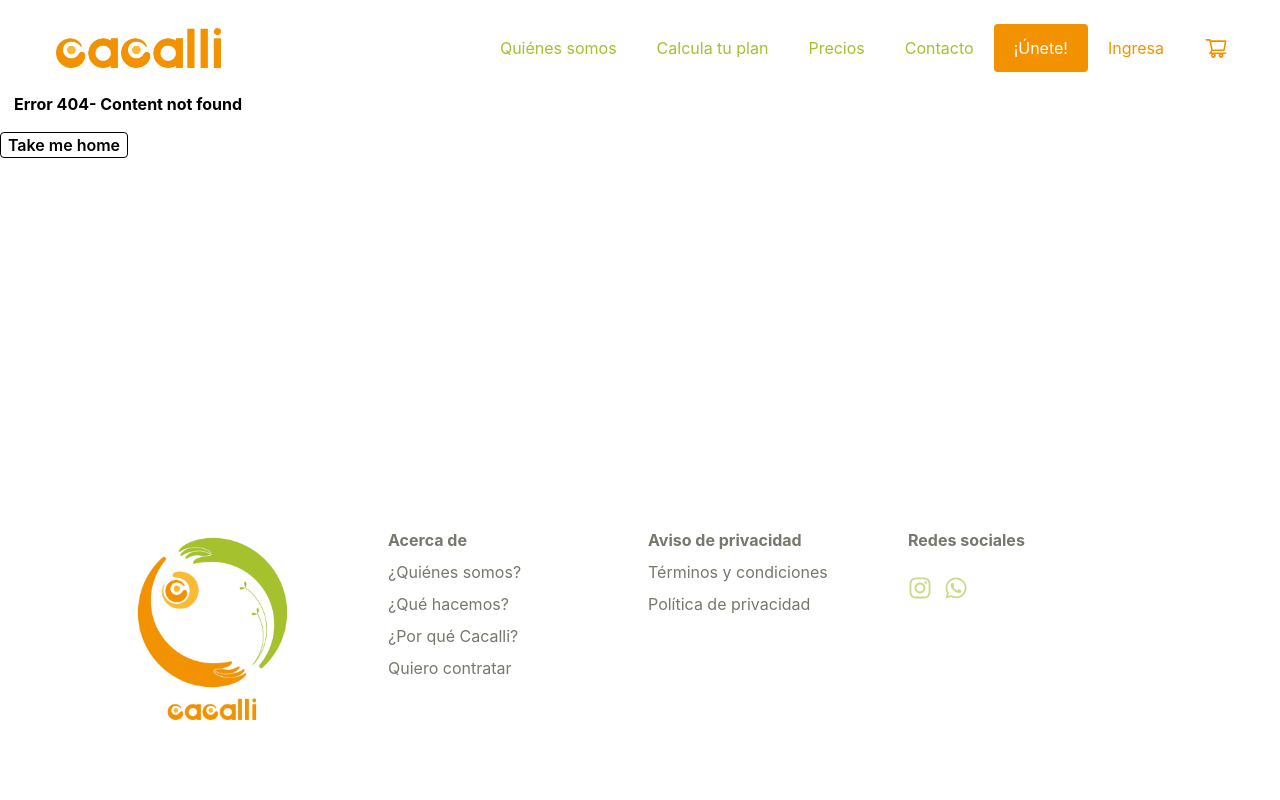
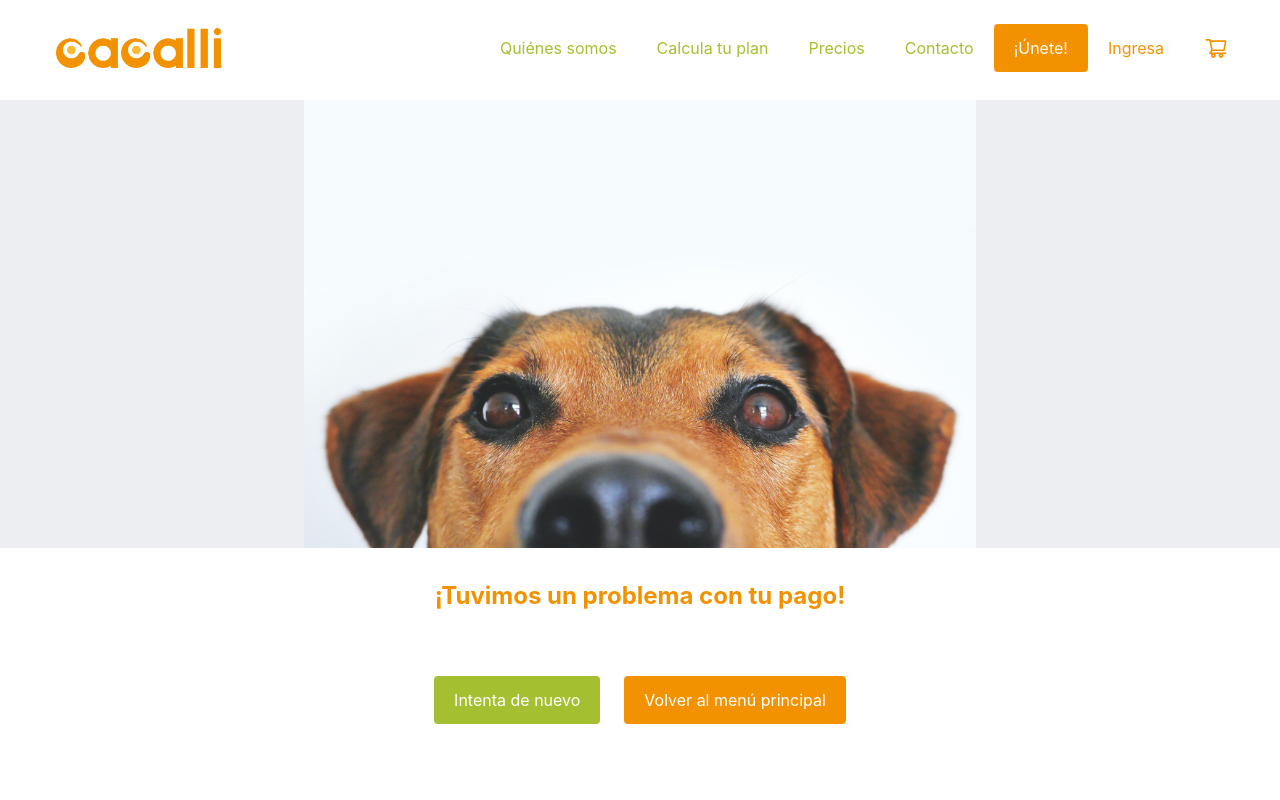
Before and after one commit to Cacalli/cacalli-frontend, a React (Create React App) app: page /pago-fallido in a window 1280 px wide. Shown: the top 800 px of the page. Built offline with nearby package versions, Linux system fonts and the light colour scheme.

Commit message:
styles added to success and decline payment

```diff
--- a/src/App.js
+++ b/src/App.js
@@ -42,11 +42,10 @@ function App() {
             path="completa-registro"
             element={<CreateAccountCompleteRegistry />}
           />
-          <Route path="pago-exitoso" element={<SuccessPayment/>}/>
-          <Route path="pago-fallido" element={<DeclinePayment/>}/>
         </Route>
+        <Route path="pago-exitoso" element={<SuccessPayment/>}/>
+        <Route path="pago-fallido" element={<DeclinePayment/>}/>
         <Route path="/admin" element={<AdminDashboard />}>
-          {" "}
         </Route>
         <Route path="*" element={<NotFound />} />
       </Route>
--- a/src/components/LoginForm/LoginForm.js
+++ b/src/components/LoginForm/LoginForm.js
@@ -12,13 +12,13 @@ export default function LoginForm() {
 
   let navigate = useNavigate();
 
-  const rol= ("admin","commonUser")
+  // const rol= ("admin","commonUser")
 
-  if (rol === "admin") {
-    navigate("/admin")
-  }else{
-    navigate("/dashboard")
-  }
+  // if (rol === "admin") {
+  //   navigate("/admin")
+  // }else{
+  //   navigate("/dashboard")
+  // }
 
   // if(currentUser.rol=== "admin") name='Admin'
   // if(currentUser.rol=== "commonUser") name='user'
--- a/src/pages/Cart.js
+++ b/src/pages/Cart.js
@@ -49,6 +49,11 @@ export default function Cart() {
       .then((response) => response.json())
       .then((data) => {
         console.log(data);
+        if (data.ok === true && data.payload != null) {
+          setToken(data.payload);
+          console.log("success!");
+          navigate("/pago-exitoso");
+        }
       })
       .catch((error) => {
         throw new Error("Hay un problema para completar el pago D:");
--- a/src/pages/DeclinePayment.js
+++ b/src/pages/DeclinePayment.js
@@ -1,5 +1,33 @@
+import { Link } from "react-router-dom";
+import Button from "../components/Button/Button";
+
 export default function DeclinePayment(){
     return(
-        <span>Your payment was declined! TRY AGAIN</span>
+        <div className="mt-6">
+        <div
+          className="flex flex-col items-center"
+          style={{ backgroundColor: "#EDEEF2" }}
+        >
+          <img className="max-w-2xl" src="/assets/perro-ojos.jpg" />
+        </div>
+        <div className="mt-8 text-center space-y-4">
+          <p className="font-bold text-orange-one text-2xl">
+            ¡Tuvimos un problema con tu pago!
+          </p>
+        </div>
+
+        <div className="flex place-content-center mt-16 space-x-6 mb-6">
+       <Link to="/carrito">
+       <Button variant="primary" inverse>
+            Intenta de nuevo
+          </Button>
+          </Link>
+         <Link to="/dashboard">
+         <Button variant="primary">
+            Volver al menú principal
+          </Button>
+          </Link>
+        </div>
+      </div>
     )
 }
--- a/src/pages/SucessPayment.js
+++ b/src/pages/SucessPayment.js
@@ -1,5 +1,31 @@
-export default function SuccessPayment(){
-    return(
-        <span>SUCCESS!!!!</span>
-    )
+import { Link } from "react-router-dom";
+import Button from "../components/Button/Button";
+
+export default function SuccessPayment() {
+  return (
+    <div className="mt-6">
+      <div
+        className="flex flex-col items-center"
+        style={{ backgroundColor: "#93CBDF" }}
+      >
+        <img className="w-96" src="/assets/perro-lentes.jpg" />
+      </div>
+      <div className="mt-8 text-center space-y-4">
+        <p className="font-bold text-orange-one text-2xl">
+          ¡Tu pago se realizó con éxito!
+        </p>
+        <p className="text-green-one">
+          En breve nos comunicaremos contigo para hacerte llegar tu paquete.
+        </p>
+      </div>
+
+      <div className="flex place-content-center mt-16">
+        <Link to="/dashboard">
+        <Button variant="primary" inverse>
+          Volver al menú principal
+        </Button>
+        </Link>
+      </div>
+    </div>
+  )
 }
```
Also changed, not shown: public/assets/perro-lentes.jpg (added), public/assets/perro-ojos.jpg (added).
